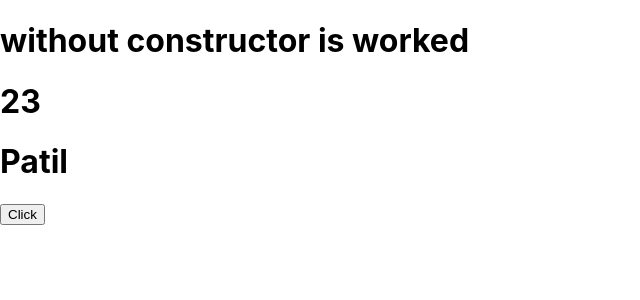
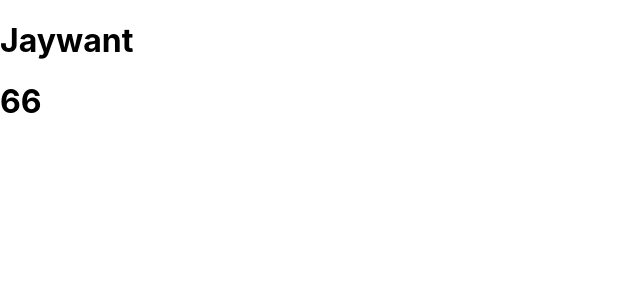
Before and after one commit to yogeshkumarpatil/new-app, a React (Create React App) app: page / in a window 1280 px wide. Shown: the top 300 px of the page, without its empty margins (0-640 px from the left). Built offline with nearby package versions, Linux system fonts and the light colour scheme.

Commit message:
Destructring in class and functional components

```diff
--- /dev/null
+++ b/src/Customer.js
@@ -0,0 +1,61 @@
+// import React from 'react'
+
+import React, {Component} from "react";
+
+
+ class Customer extends Component {
+    constructor(){
+        super()
+        this.state = {
+            name: "Jaywant",
+            age: 66
+        }
+    }
+  render() {
+    const {name, age} = this.state
+    return (
+      <div>
+        <h1>{name}</h1>
+        <h1>{age}</h1>
+      </div>
+    )
+  }
+}
+
+
+// class Customer extends Component {
+//     render() {
+//         const {name, age} = this.props;
+//         return (
+//             <div>
+//                 <h1>{name}</h1>
+//                 <h1>{age}</h1>
+//             </div>
+//         );
+//     }
+// }
+
+// FIRST METHOD
+
+// function Customer({name, age}) {
+//   return (
+//     <div>
+//        <h1>{name}</h1>
+//        <h1>{age}</h1>
+//     </div>
+//   )
+// }
+
+//SECOND METHOD
+
+// function Customer(props) {
+//     const {name, age} = props
+//     return (
+//       <div>
+//          <h1>{name}</h1>
+//          <h1>{age}</h1>
+//       </div>
+//     )
+//   }
+
+export default Customer;
--- a/src/index.js
+++ b/src/index.js
@@ -1,15 +1,17 @@
-import React from 'react';
-import ReactDOM from 'react-dom/client';
-import './index.css';
-import App from './App';
-import Student from './Student';
-import Employee from './Employee'
-import reportWebVitals from './reportWebVitals';
+import React from "react";
+import ReactDOM from "react-dom/client";
+import "./index.css";
+import App from "./App";
+import Student from "./Student";
+import Customer from "./Customer";
+import Employee from "./Employee";
+import reportWebVitals from "./reportWebVitals";
 
-
-const root = ReactDOM.createRoot(document.getElementById('root'));
+const root = ReactDOM.createRoot(document.getElementById("root"));
 root.render(
- <Employee  name="Ram"/>
+    <React.StrictMode>
+        <Customer name="Kishor" age={33} />
+    </React.StrictMode>
 );
 
 // If you want to start measuring performance in your app, pass a function
```
Also changed, not shown: src/Employee.js (line endings or trailing spaces).
